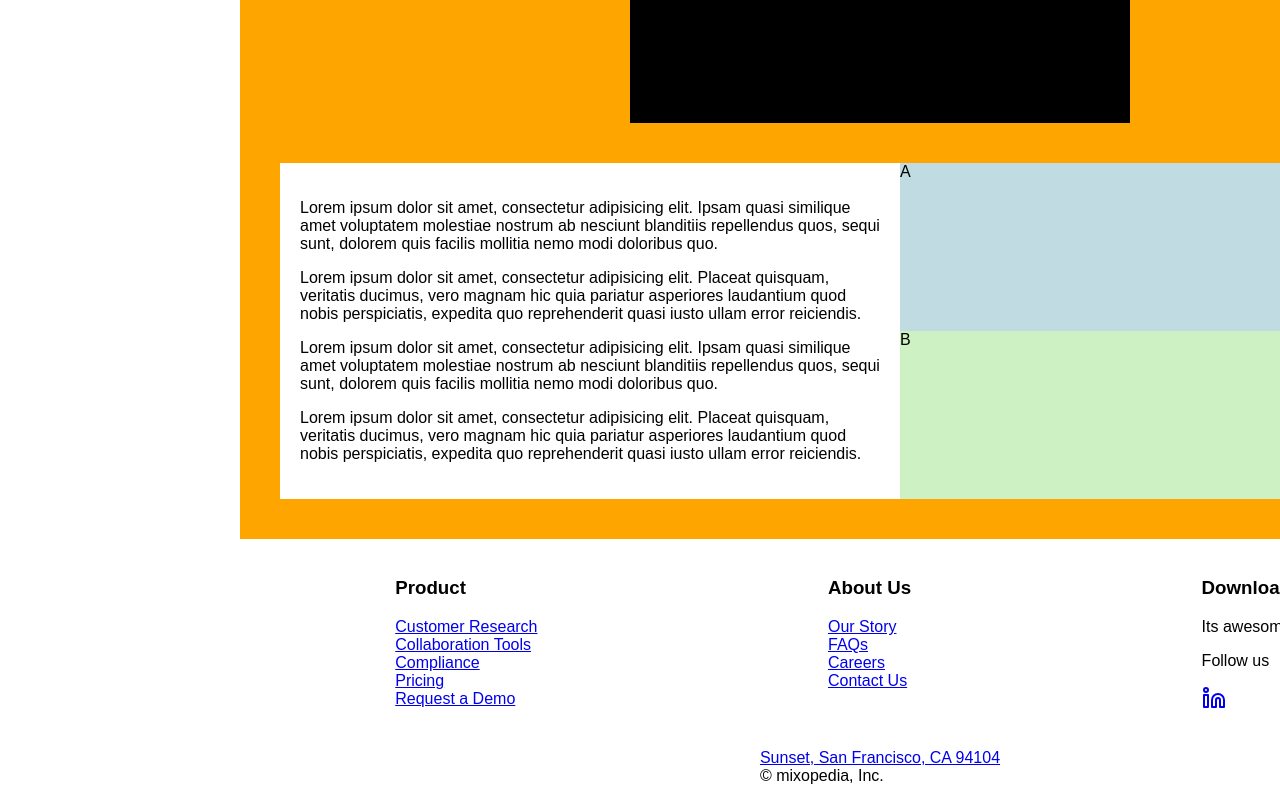
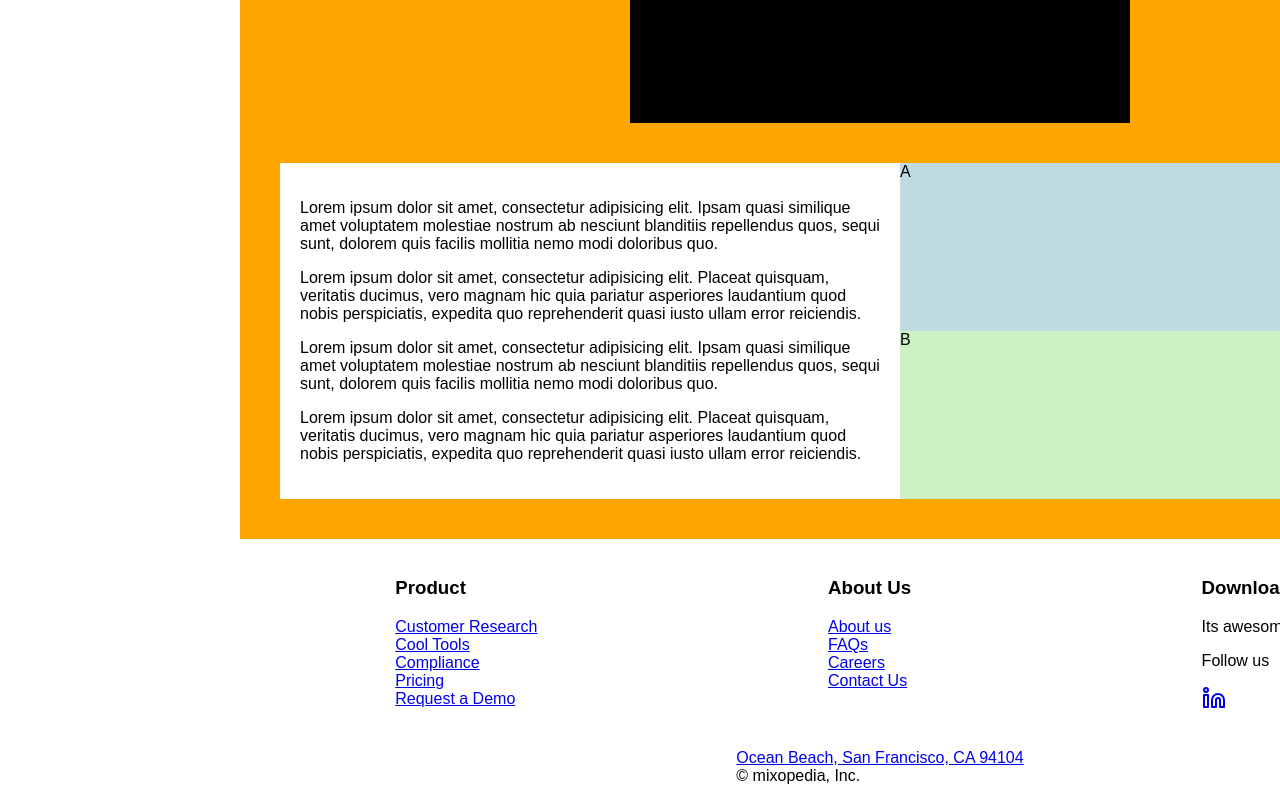
Before and after one commit to denisos/mixopedia, a React (Create React App) app: page / in a window 1280 px wide. Shown: the part 757-1557 px from the top of the page. Built offline with nearby package versions, Linux system fonts and the light colour scheme.

Commit message:
convert to typescript

```diff
--- a/package.json
+++ b/package.json
@@ -6,12 +6,18 @@
     "@testing-library/jest-dom": "^5.11.4",
     "@testing-library/react": "^11.1.0",
     "@testing-library/user-event": "^12.1.10",
+    "@types/jest": "^27.0.2",
+    "@types/node": "^16.11.1",
+    "@types/react": "^17.0.30",
+    "@types/react-dom": "^17.0.10",
+    "@types/react-router-dom": "^5.3.1",
     "history": "5",
     "react": "^17.0.2",
     "react-dom": "^17.0.2",
     "react-intl": "^5.20.13",
     "react-router-dom": "^5.3.0",
     "react-scripts": "4.0.3",
+    "typescript": "^4.4.4",
     "web-vitals": "^1.0.1"
   },
   "scripts": {
--- a/src/components/landing/LandingBody.jsx
+++ b/src/components/landing/LandingBody.tsx
@@ -1,7 +1,11 @@
 import Footer from '../../layout/Footer';
 import './LandingBody.css';
 
-function LandingBody() {
+interface LandingBodyProps {
+  type?: 'complex' | 'simple';
+}
+
+function LandingBody({ type }: LandingBodyProps) {
   return (
     <div className="landing-body">
       <main>
--- a/src/index.js
+++ b/src/index.js
@@ -6,6 +6,9 @@ import './index.css';
 import App from './App';
 
 // basic setup as example for using react-intl
+// BUT you could just only import the file which matches navigator or fallback
+//  in cases where the language is set from browser (because app must reload)
+//
 import messages_de_de from "./translations/de-de.json";
 import messages_en_us from "./translations/en-us.json";
 import messages_es_mx from "./translations/es-mx.json";
--- a/src/layout/Footer.jsx
+++ b/src/layout/Footer.tsx
@@ -11,10 +11,10 @@ function Footer() {
                 <a href="/customer-research">Customer Research</a>
               </div>
               <div className="">
-                <a href="/collaboration-tools">Collaboration Tools</a>
+                <a href="/cool-tools">Cool Tools</a>
               </div>
               <div className="">
-                <a href="/compliance">Compliance</a>
+                <a href="/regulator">Compliance</a>
               </div>
               <div className="">
                 <a href="/pricing">Pricing</a>
@@ -28,7 +28,7 @@ function Footer() {
           <div className="about footer-column">
             <h3 className="">About Us</h3>
             <div className="">
-              <div className=""><a href="/about">Our Story</a></div>
+              <div className=""><a href="/about">About us</a></div>
               <div className=""><a href="/faqs">FAQs</a></div>
               <div className=""><a href="/careers">Careers</a></div>
               <div className=""><a href="/contact">Contact Us</a></div>
@@ -40,7 +40,8 @@ function Footer() {
             <p>Its awesome</p>
             <div className="">
               <p>Follow us</p>
-              <a className="" href="https://www.linkedin.com/company/vancery/" target="_blank" rel="noopener noreferrer"><svg xmlns="http://www.w3.org/2000/svg" width="24" height="24" viewBox="0 0 24 24" fill="none" stroke="currentColor" strokeWidth="2" strokeLinecap="round" strokeLinejoin="round" className="oJkDVXcDrqf0jc0tteH0z _27U_nE4kH4gsWiXa19--Xx"><path d="M16 8a6 6 0 0 1 6 6v7h-4v-7a2 2 0 0 0-2-2 2 2 0 0 0-2 2v7h-4v-7a6 6 0 0 1 6-6z"></path><rect x="2" y="9" width="4" height="12"></rect><circle cx="4" cy="4" r="2"></circle></svg>
+              <a className="" href="https://www.linkedin.com" target="_blank" rel="noopener noreferrer">
+                <svg xmlns="http://www.w3.org/2000/svg" width="24" height="24" viewBox="0 0 24 24" fill="none" stroke="currentColor" strokeWidth="2" strokeLinecap="round" strokeLinejoin="round" className="oJkDVXcDrqf0jc0tteH0z _27U_nE4kH4gsWiXa19--Xx"><path d="M16 8a6 6 0 0 1 6 6v7h-4v-7a2 2 0 0 0-2-2 2 2 0 0 0-2 2v7h-4v-7a6 6 0 0 1 6-6z"></path><rect x="2" y="9" width="4" height="12"></rect><circle cx="4" cy="4" r="2"></circle></svg>
               </a>
             </div>
           </div>
@@ -49,7 +50,7 @@ function Footer() {
         <div className="footer-copyright">
           <div className="">
             <a href="https://goo.gl/maps" target="_blank" rel="noopener noreferrer">
-              <div className="_2D4QQdbvH9C1gGDgnn04hv">Sunset, San Francisco, CA 94104</div>
+              <div className="_2D4QQdbvH9C1gGDgnn04hv">Ocean Beach, San Francisco, CA 94104</div>
             </a>
           </div>
           <div>© mixopedia, Inc.</div>
--- /dev/null
+++ b/src/react-app-env.d.ts
@@ -0,0 +1 @@
+/// <reference types="react-scripts" />
```
Also changed, not shown: tsconfig.json (added, +26 -0 lines), src/App.tsx (renamed from src/App.js), src/layout/HeaderBar.tsx (renamed from src/layout/HeaderBar.jsx), src/layout/MainNav.tsx (renamed from src/layout/MainNav.jsx), src/layout/PageTitle.tsx (renamed from src/layout/PageTitle.jsx), 2 other files (tests, documents, lock files or other folders).
